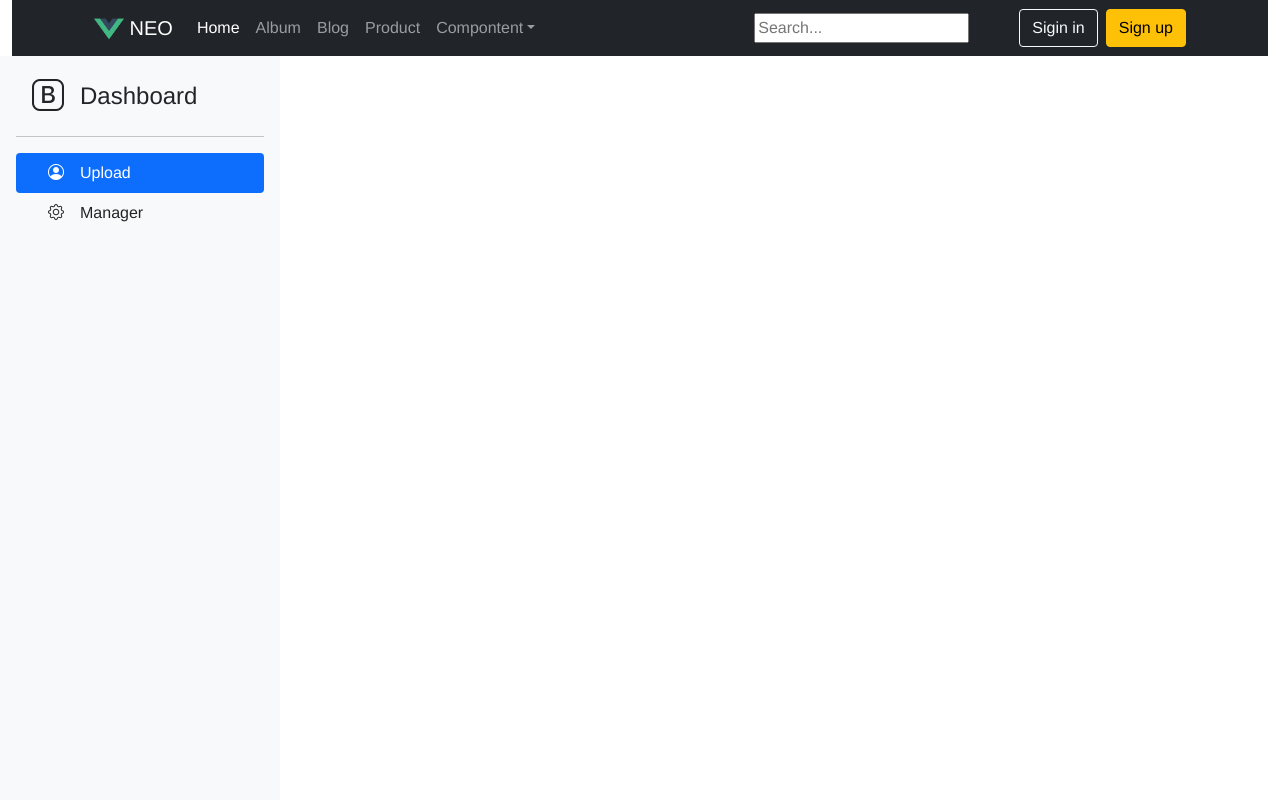
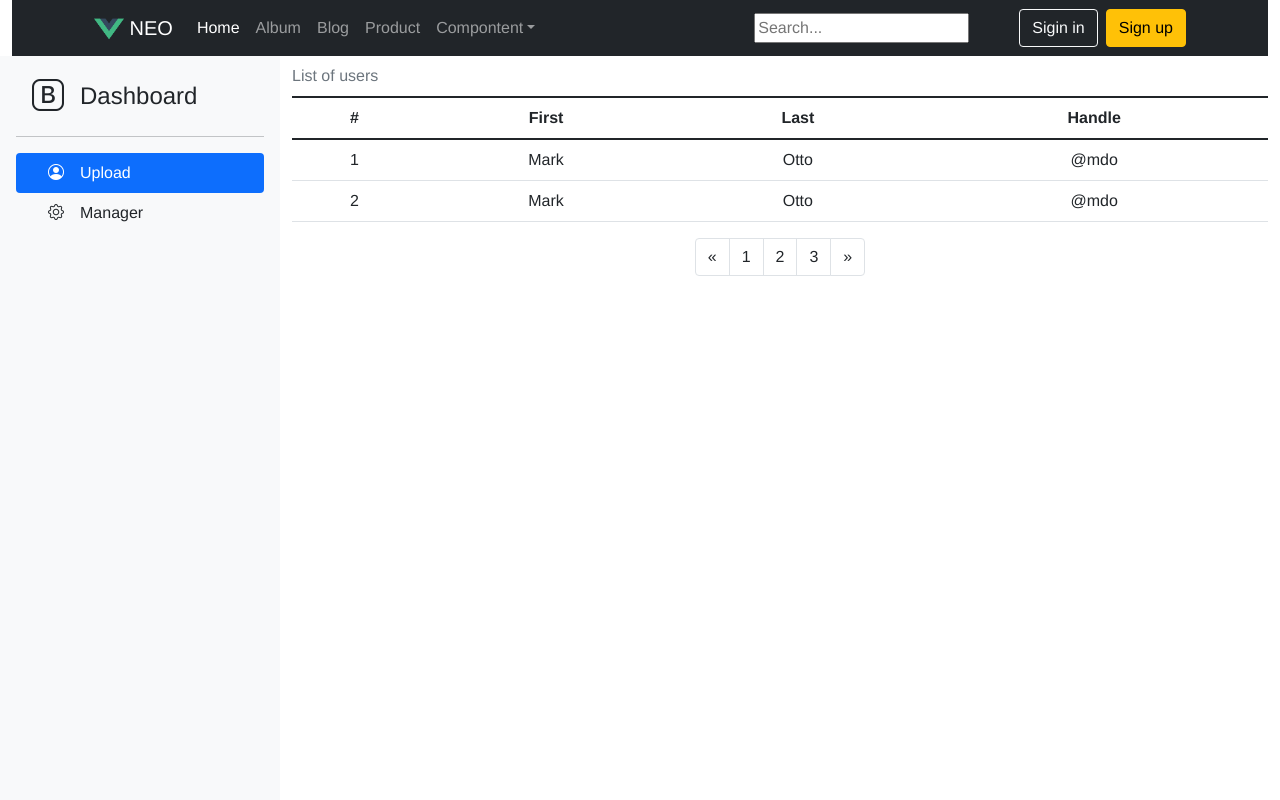
Before and after one commit to neoguojing/bootstrapvue, a Vue app: page /dashboard in a window 1280 px wide. Shown: the top 800 px of the page. Built offline with nearby package versions, Linux system fonts and the light colour scheme.

Commit message:
Add page table

```diff
--- /dev/null
+++ b/src/components/PageTable.vue
@@ -0,0 +1,110 @@
+
+<template>
+
+<div class="row">
+    <div class="table-responsive">
+        <table class="table caption-top">
+            <caption v-if="title != ''">List of users</caption>
+            <thead v-if="items.heads.length">
+                <tr>
+                <th v-for="(head) in items.heads" v-bind:key="head" scope="col"> {{ head }}</th>
+                </tr>
+            </thead>
+            <tbody>
+                <tr v-for="row in items.rows.slice(pageStart,pageEnd)" v-bind:key="row">
+                    <td v-for="elem in row" v-bind:key="elem"> {{ elem }}</td>
+                </tr>
+            </tbody>
+
+        </table>
+    </div>
+</div>
+<div class="row">
+    <nav aria-label="Page navigation">
+        <ul class="pagination justify-content-center">
+            <li class="page-item">
+            <a class="page-link text-dark" @click.prevent.stop="onPrevious"  href="#" aria-label="Previous">
+                <span aria-hidden="true">&laquo;</span>
+            </a>
+            </li>
+            <li class="page-item"><a class="page-link text-dark" href="#">1</a></li>
+            <li class="page-item"><a class="page-link text-dark" href="#">2</a></li>
+            <li class="page-item"><a class="page-link text-dark" href="#">3</a></li>
+            <li class="page-item">
+            <a class="page-link text-dark" @click.prevent.stop="onNext"  href="#" aria-label="Next">
+                <span aria-hidden="true">&raquo;</span>
+            </a>
+            </li>
+        </ul>
+    </nav>
+</div>
+</template>
+
+<script>
+import 'bootstrap/dist/css/bootstrap.min.css'
+import 'bootstrap/dist/js/bootstrap.min.js'
+
+export default {
+
+    name:"PageTable",
+    data(){
+        return {
+            curPage:0 //从0开始
+        }
+    },
+    props: {
+        id:{
+            type: String,
+            default:"pageTable"
+        },
+        title:{
+            type: String,
+            default:"List of users"
+        },
+        items:{
+            type: Object,
+            default:function(){
+                return {
+                    heads:['#','First','Last','Handle'],
+                    rows:[
+                        ['1','Mark','Otto','@mdo'],
+                        ['2','Mark','Otto','@mdo'],
+                        ['3','Mark','Otto','@mdo'],
+                    ]
+                }
+            }
+        },
+        numOfPerPage:{
+            type: Number,
+            default: 2
+        },
+        total :{
+            type: Number,
+            default: 3
+        }
+    },
+    computed:{
+        totalPage(){
+            return (this.total%this.numOfPerPage == 0)?this.total/this.numOfPerPage:this.total/this.numOfPerPage+1
+        },
+        pageStart(){
+            return this.curPage*this.numOfPerPage
+        },
+        pageEnd(){
+            return this.pageStart+this.numOfPerPage
+        }
+    },
+    methods:{
+        onNext(){
+            if (this.curPage< this.totalPage-1) {
+                this.curPage++
+            }
+        },
+        onPrevious(){
+            if (this.curPage>0) {
+                this.curPage--
+            }
+        }
+    }
+}
+</script>
--- a/src/router/index.js
+++ b/src/router/index.js
@@ -68,6 +68,7 @@ const routes = [
     component: Dashboard
   }
 
+
 ]
 
 const router = createRouter({
--- a/src/views/Dashboard.vue
+++ b/src/views/Dashboard.vue
@@ -17,17 +17,20 @@
             </ul>
         </Sidebar>
         <div class="col" >
+            <PageTable/>
         </div>
     </div>
 </template>
 
 <script>
 import Sidebar from '@/components/Sidebar.vue'
+import PageTable from '@/components/PageTable.vue'
 
 export default {
     name:"Dashboard",
     components:{
         Sidebar,
+        PageTable
     },
     setup() {
 
```
